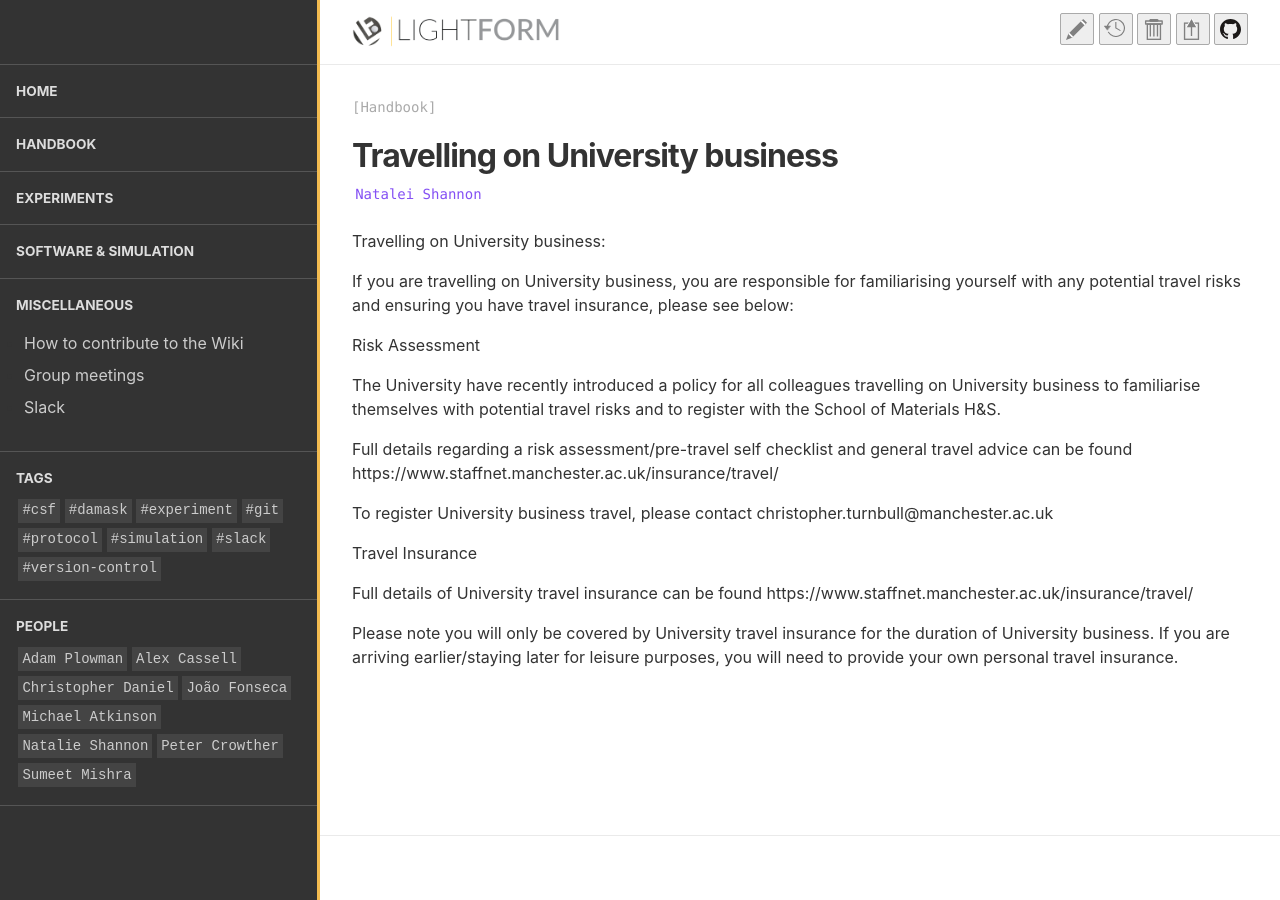
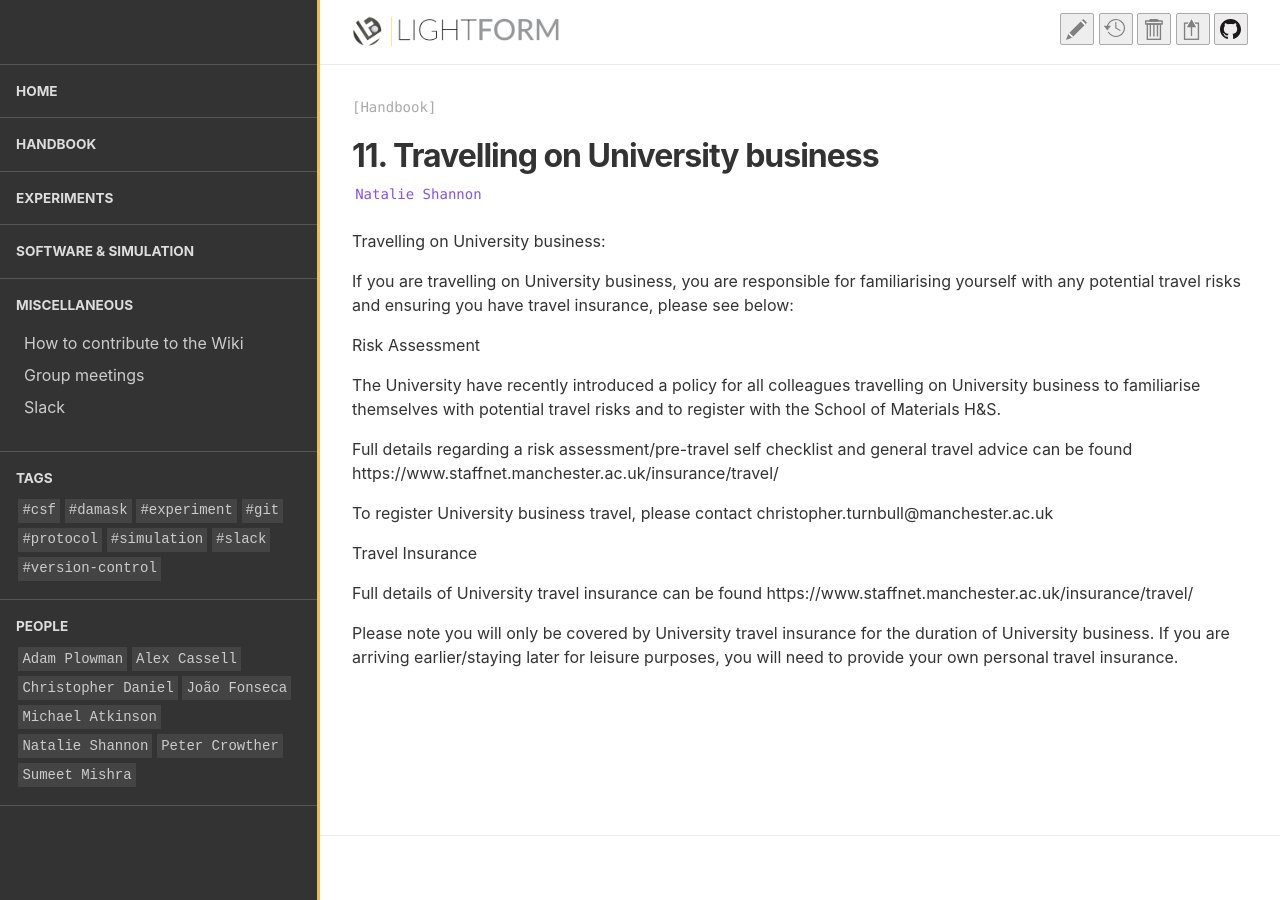
Before and after one commit to LightForm-group/wiki, a Jekyll site: the page built from collections/_handbook/travel on bus.md, in a window 1280 px wide. Built offline with Jekyll 4.4.1, drawn with Linux system fonts in a browser that asks for light colours.

Commit message:
Update travel on bus.md

```diff
--- a/collections/_handbook/travel on bus.md
+++ b/collections/_handbook/travel on bus.md
@@ -1,6 +1,6 @@
 ---
-title: Travelling on University business
-author: Natalei Shannon
+title: 11. Travelling on University business
+author: Natalie Shannon
 ---
 
 Travelling on University business:
```
